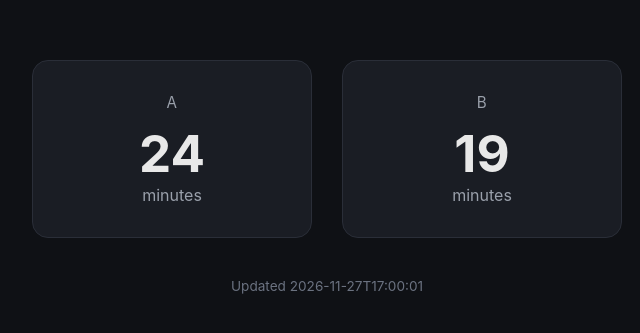
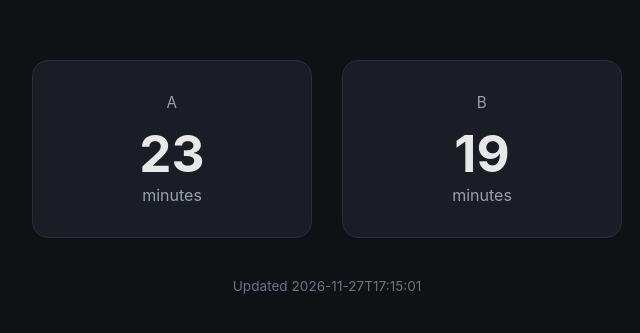
Before and after one commit to monkey-coin-jar/numbers, a plain HTML site: page index.html in a window 1280 px wide. Shown: the part 223-556 px from the top of the page, 313-953 px from the left. Drawn offline with Linux system fonts and the light colour scheme.

Commit message:
Update commute times 2026-11-27T17:15:01

```diff
--- a/index.html
+++ b/index.html
@@ -56,7 +56,7 @@
 <div id="routes">
   <div class="route">
     <div class="name">A</div>
-    <div class="minutes">24</div>
+    <div class="minutes">23</div>
     <div class="unit">minutes</div>
   </div>
   <div class="route">
@@ -65,6 +65,6 @@
     <div class="unit">minutes</div>
   </div>
 </div>
-<div id="updated">Updated 2026-11-27T17:00:01</div>
+<div id="updated">Updated 2026-11-27T17:15:01</div>
 </body>
 </html>
```
